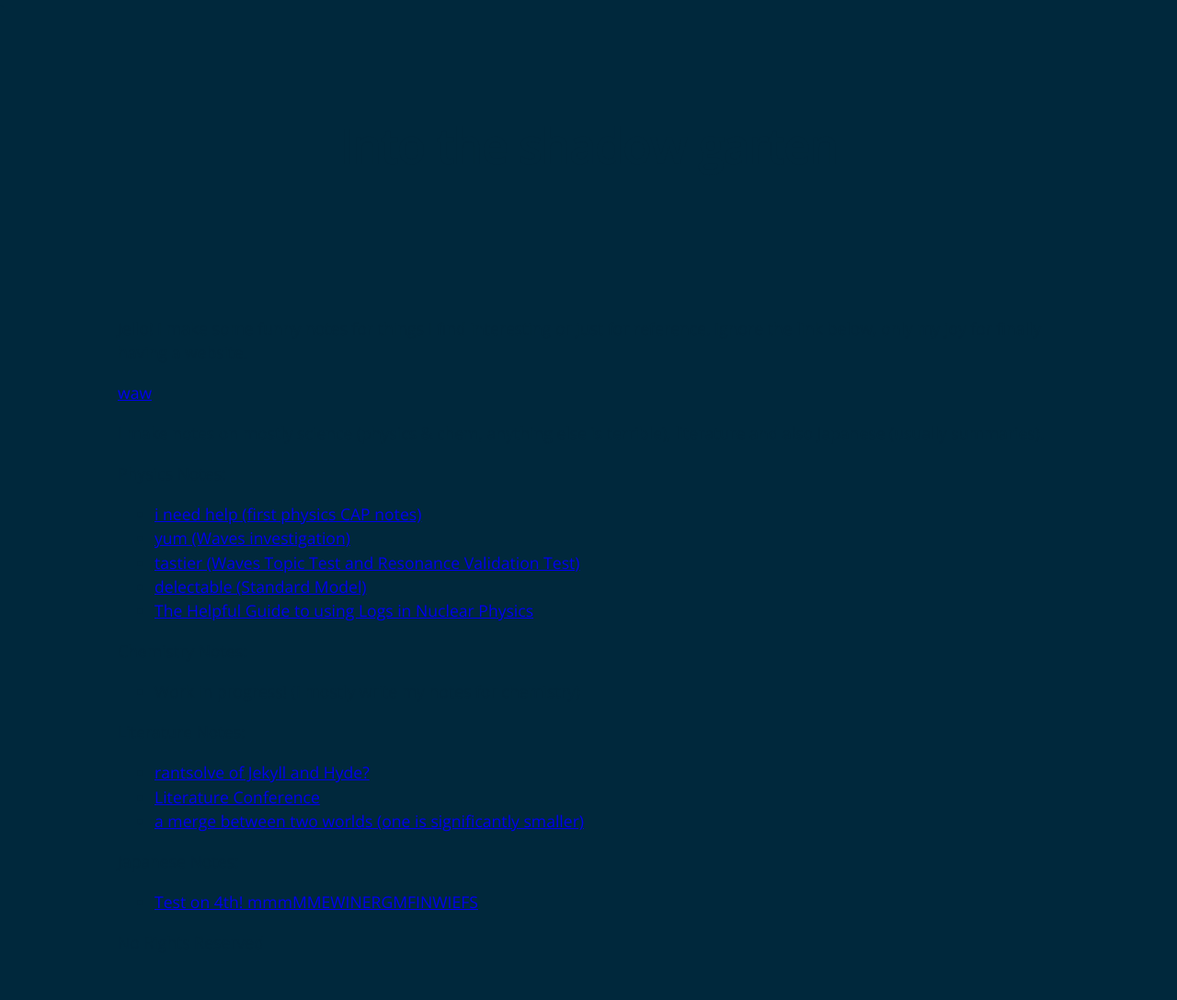
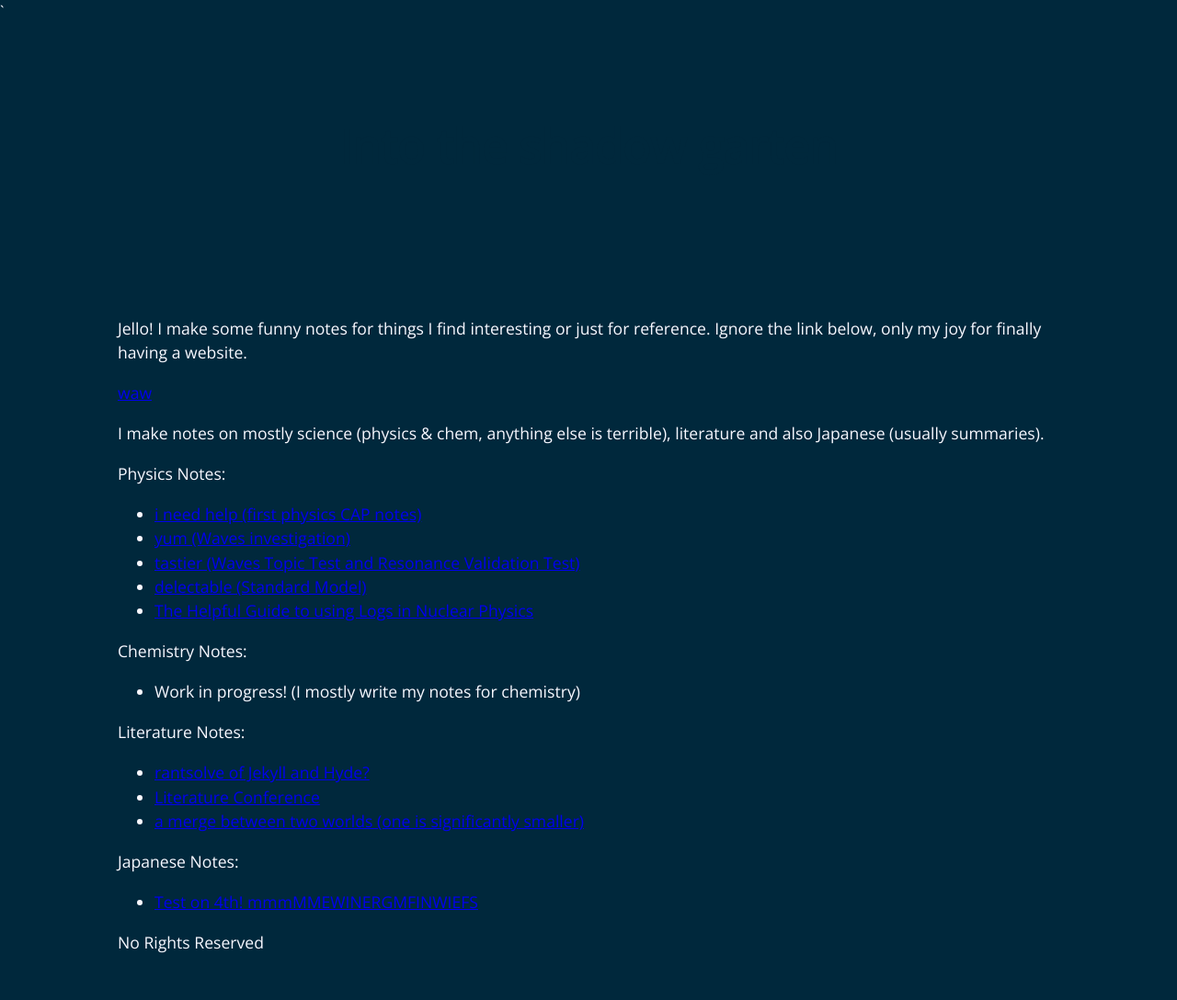
Before and after one commit to anonymoof1528/the-shadow-garten, a Jekyll site: the page built from index.md, in a window 1280 px wide. Shown: the whole page at 92% size. Built offline with Jekyll 4.4.1, drawn with Linux system fonts in a browser that asks for light colours.

Commit message:
AAAAAAAAAA

```diff
--- a/assets/css/styles.css
+++ b/assets/css/styles.css
@@ -4,7 +4,7 @@ body {
   font-family: "Open Sans", "Helvetica Neue", Helvetica, Arial, sans-serif;
   font-size: 16px;
   line-height: 1.5;
-  color: #00283c;
+  color: ghostwhite;
   background-color: #00283c;
 }
 
```
